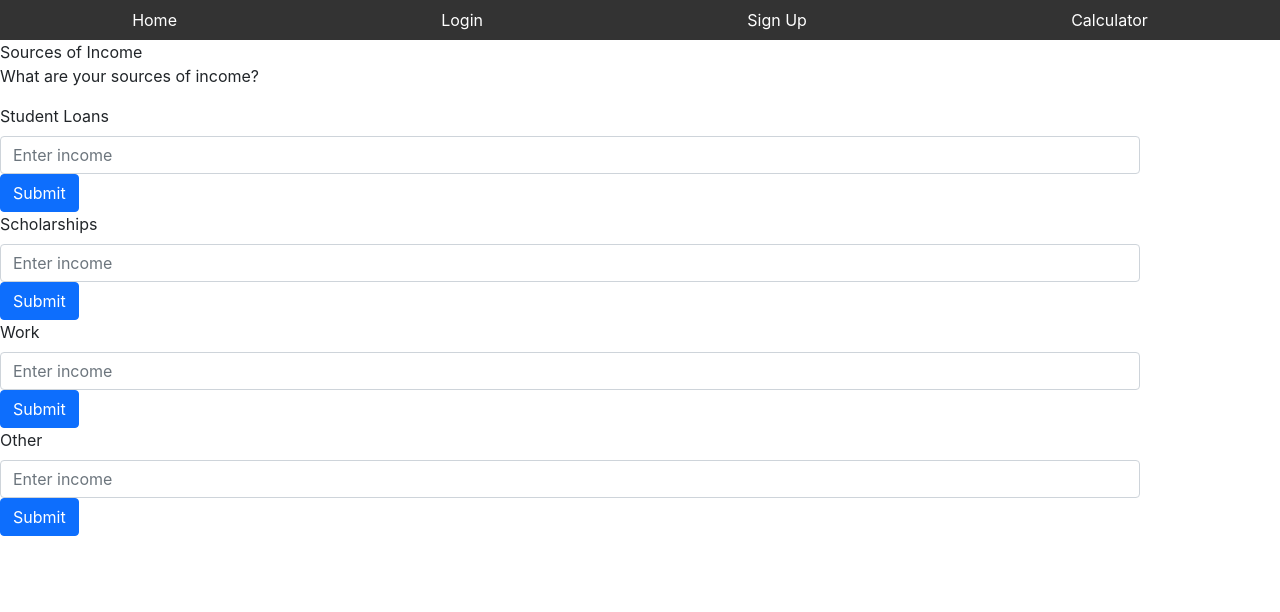
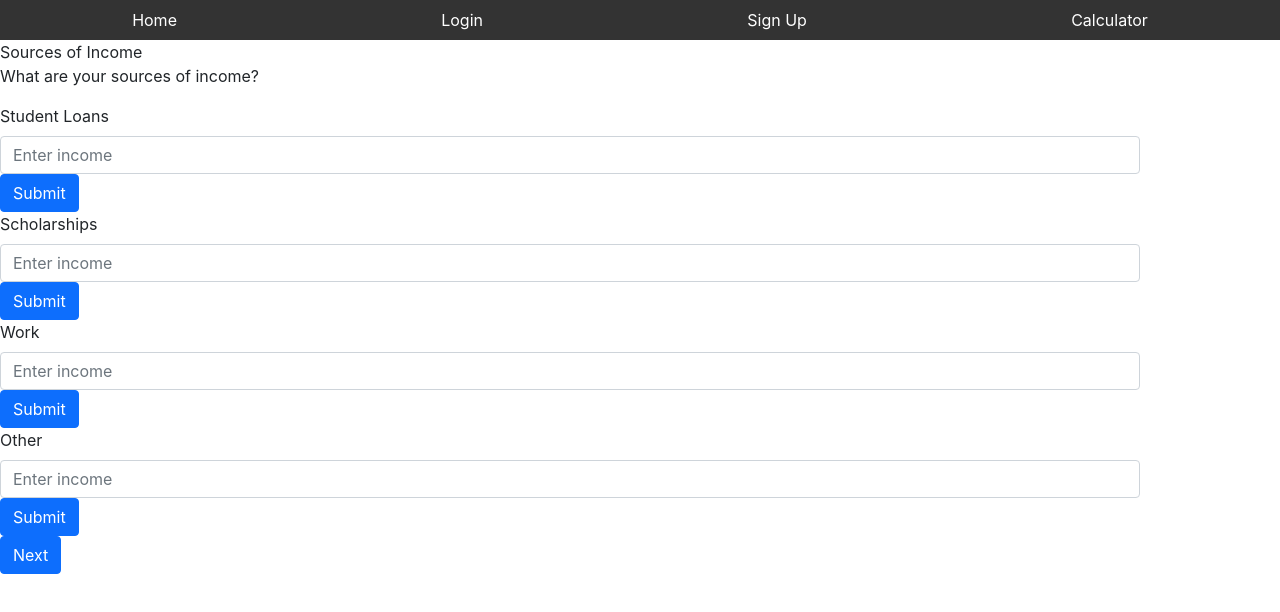
Before and after one commit to don-vu/PennyPinchers, a React (Create React App) app in the folder frontend/: page /page3 in a window 1280 px wide. Shown: the top 612 px of the page. Built offline with nearby package versions, Linux system fonts and the light colour scheme.

Commit message:
adding button to page3

```diff
--- a/frontend/src/pages/page3/page3.js
+++ b/frontend/src/pages/page3/page3.js
@@ -51,7 +51,7 @@ function Page3() {
            Submit
          </Button>
       </Form>
-
+      <Button>Next</Button>
     </div>
   );
 
```
